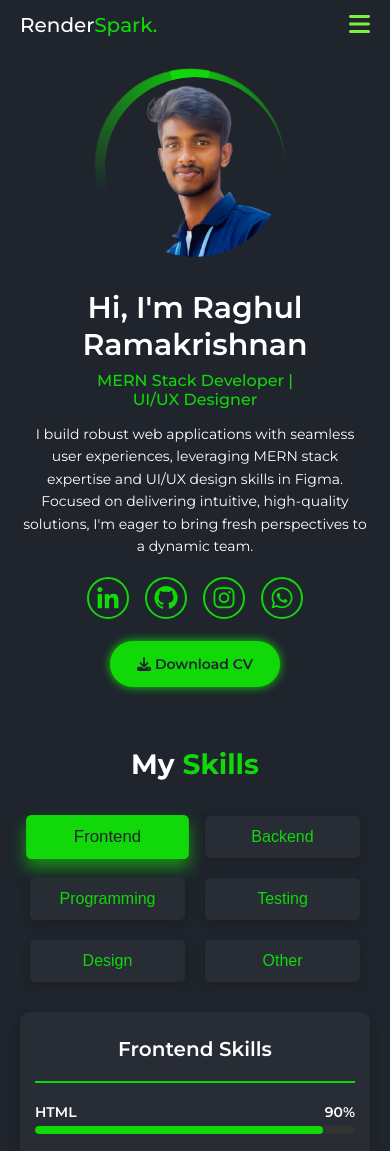
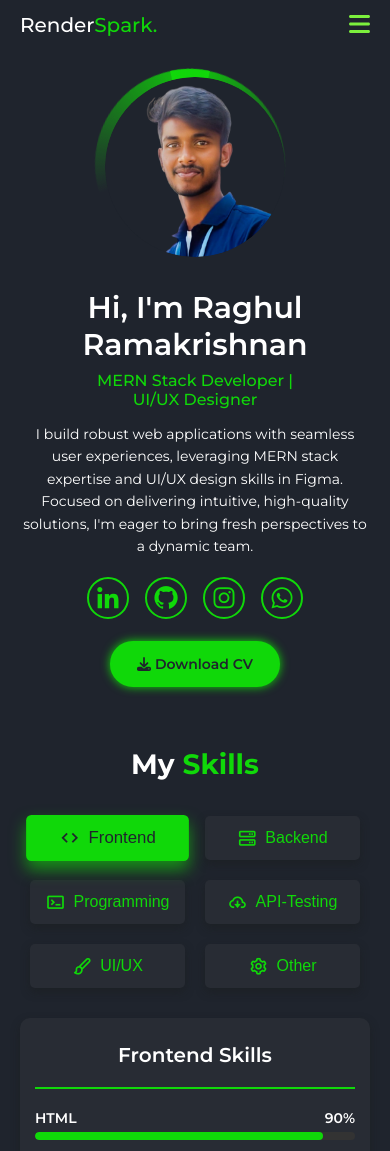
Before and after one commit to raghul1217/Portfolio-react-renderspark, a React (Vite) app: page / in a window 390 px wide. Shown: the top 1151 px of the page. Built offline with nearby package versions, Linux system fonts and the light colour scheme.

Commit message:
icons added for skills btn

```diff
--- a/src/components/Contact.jsx
+++ b/src/components/Contact.jsx
@@ -7,7 +7,7 @@ const Contact = () => {
     const sendEmail = (e) => {
         e.preventDefault();
 
-        emailjs.sendForm('service_6k3y8i2', 'template_1ck56w7', e.target, 'NwRwKi3HKwJUJAGMl')
+        emailjs.sendForm('service_y42pnao', 'template_1ck56w7', e.target, 'NwRwKi3HKwJUJAGMl')
             .then((result) => {
                 alert("Message sent successfully!");
                 console.log(result.text);
@@ -33,8 +33,8 @@ const Contact = () => {
                 <div className="contact-form">
                     <h3>Send Me a <span>Message</span></h3>
                     <form onSubmit={sendEmail}>
-                        <input type="text" name="name" placeholder="Name" required />
-                        <input type="email" name="email" placeholder="Email" required />
+                        <input type="text" name="from_name" placeholder="Name" required />
+                        <input type="email" name="from_email" placeholder="Email" required />
                         <textarea name="message" placeholder="Message" rows="4" required></textarea>
                         <button type="submit">Send Message</button>
                     </form>
--- a/src/components/Skills.jsx
+++ b/src/components/Skills.jsx
@@ -22,17 +22,17 @@ const Skills = () => {
             { name: "C++", level: 60 },
             { name: "C", level: 60 }
         ],
-        Testing: [
+        "API-Testing": [
             { name: "Postman", level: 80 },
             { name: "ThunderClient", level: 75 },
             { name: "Vercel", level: 65 },
             { name: "Netlify", level: 65 }
         ],
-        design: [
+        "UI/UX": [
             { name: "Figma", level: 90 },
             { name: "Canva", level: 85 },
-            { name: "AdobXd", level: 65 },
-            { name: "Photoshop", level: 60 },
+            { name: "AdobeXd", level: 65 },
+            { name: "Photoshop", level: 60 }
         ],
         other: [
             { name: "Git & Github", level: 85 },
@@ -42,6 +42,15 @@ const Skills = () => {
     };
 
     const [selectedCategory, setSelectedCategory] = useState('frontend');
+
+    const icons = {
+        frontend: 'bx bx-code',
+        backend: 'bx bx-server',
+        Programming: 'bx bx-terminal',
+        "API-Testing": 'bx bx-cloud-download',
+        "UI/UX": 'bx bx-paint',
+        other: 'bx bx-cog'
+    };
 
     return (
         <div className="skills-section" id='skillsid'>
@@ -55,6 +64,7 @@ const Skills = () => {
                                 className={selectedCategory === category ? 'active' : ''}
                                 onClick={() => setSelectedCategory(category)}
                             >
+                                <i className={icons[category]}></i>
                                 {category.charAt(0).toUpperCase() + category.slice(1)}
                             </button>
                         ))}
@@ -71,10 +81,10 @@ const Skills = () => {
                             <div className="skill" key={skill.name}>
                                 <div className="skill-title">
                                     <div>
-                                    {skill.name}
+                                        {skill.name}
                                     </div>
                                     <div>
-                                    {skill.level}%
+                                        {skill.level}%
                                     </div>
                                 </div>
                                 <div className="progress-bar">
--- a/src/styles/skills.css
+++ b/src/styles/skills.css
@@ -49,22 +49,27 @@ body {
     grid-template-columns: repeat(2, 1fr); /* Two buttons per row */
     gap: 20px;
     justify-items: center;
-    border: none;
-    outline: none;
 }
 
 .skills-buttons button {
     color: var(--highlight-color);
     font-size: 18px;
-    padding: 18px 45px;
+    padding: 18px 0;
     cursor: pointer;
     border-radius: 5px;
     width: 100%;
     background: var(--bg2);
     transition: 0.3s, color 0.3s, transform 0.3s;
     box-shadow: 0px 4px 10px rgba(26, 28, 26, 0.4);
-    outline: none;
     border: none;
+    display: flex;
+    align-items: center;
+    justify-content: center;
+    gap: 8px;
+}
+
+.skills-buttons button i {
+    font-size: 20px; /* Adjust icon size */
 }
 
 .skills-buttons button:hover,
@@ -144,12 +149,12 @@ body {
     }
 
     .skills-buttons {
-        grid-template-columns: repeat(2, 1fr); /* One button per row */
+        grid-template-columns: repeat(2, 1fr); /* Two buttons per row */
     }
 
     .skills-buttons button {
         font-size: 16px;
-        padding: 12px 20px;
+        padding: 12px 0;
     }
 
     .skills-display-container {
```
